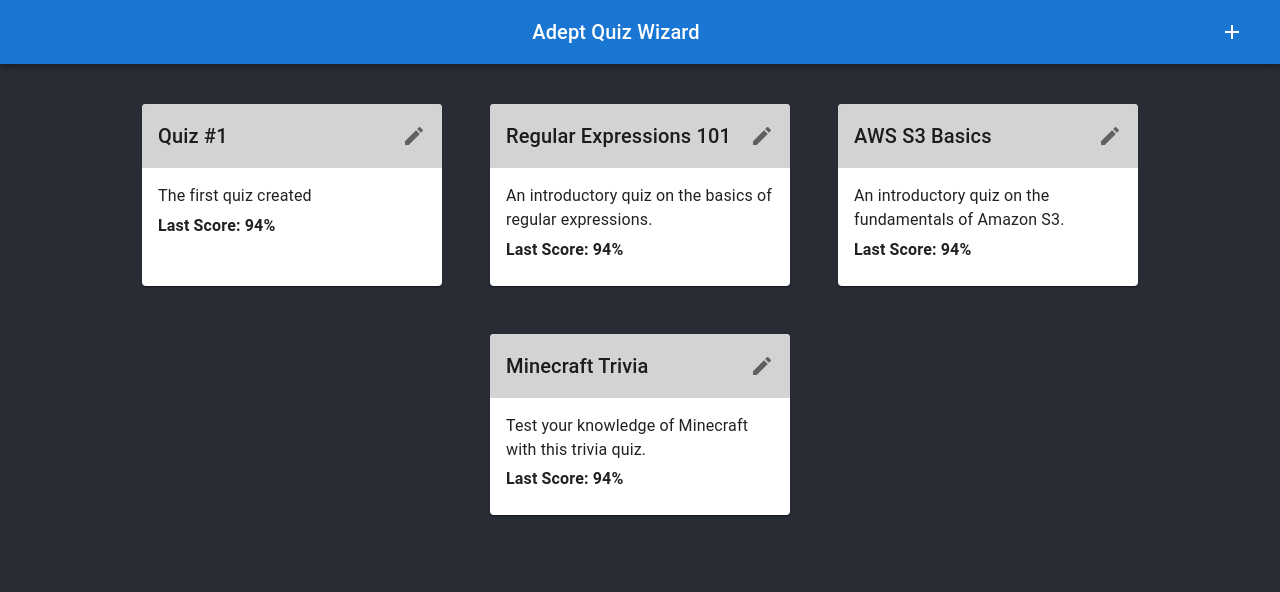
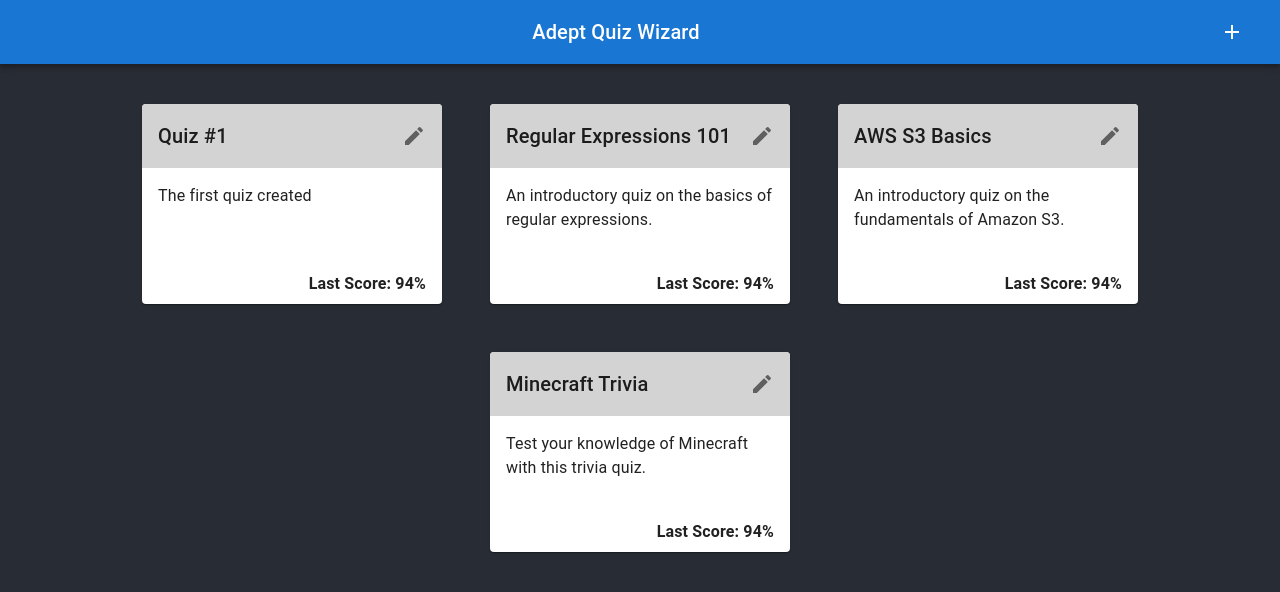
Before and after one commit to delbertina/AdeptQuizWizard, a React (Create React App) app: page / in a window 1280 px wide. Shown: the top 592 px of the page. Built offline with nearby package versions, Linux system fonts and the light colour scheme.

Commit message:
Update styling for quiz card to align score to bottom right

```diff
--- a/src/components/QuizCard/QuizCard.scss
+++ b/src/components/QuizCard/QuizCard.scss
@@ -3,8 +3,11 @@
   cursor: pointer;
   min-width: 300px;
   max-width: 300px;
+  min-height: 200px;
   text-align: start;
   text-overflow: ellipsis;
+  display: flex;
+  flex-direction: column;
 }
 
 .quiz-card-header {
@@ -20,3 +23,15 @@
   overflow: hidden;
   text-overflow: ellipsis;
 }
+
+.quiz-card-content {
+  flex-grow: 1;
+  display: flex;
+  flex-direction: column;
+  justify-content: space-between;
+  padding-bottom: 8px !important;
+}
+
+.quiz-card-score {
+  text-align: right;
+}
--- a/src/components/QuizCard/QuizCard.tsx
+++ b/src/components/QuizCard/QuizCard.tsx
@@ -55,7 +55,7 @@ function QuizCard(props: QuizCardProps) {
               WebkitBoxOrient: "vertical",
             }}
             gutterBottom
-            id="quiz-card-description"
+            className="quiz-card-description"
             variant="body1"
             component="div"
           >
@@ -63,7 +63,7 @@ function QuizCard(props: QuizCardProps) {
           </Typography>
           <Typography
             sx={{ fontWeight: "bold" }}
-            id="quiz-card-score"
+            className="quiz-card-score"
             variant="body1"
             component="div"
           >
```
